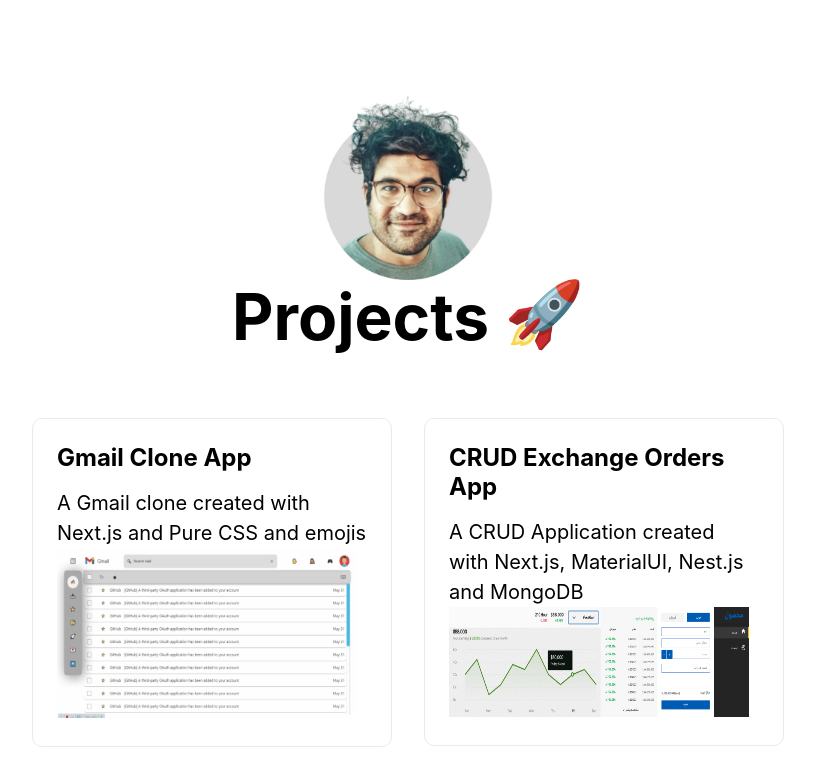
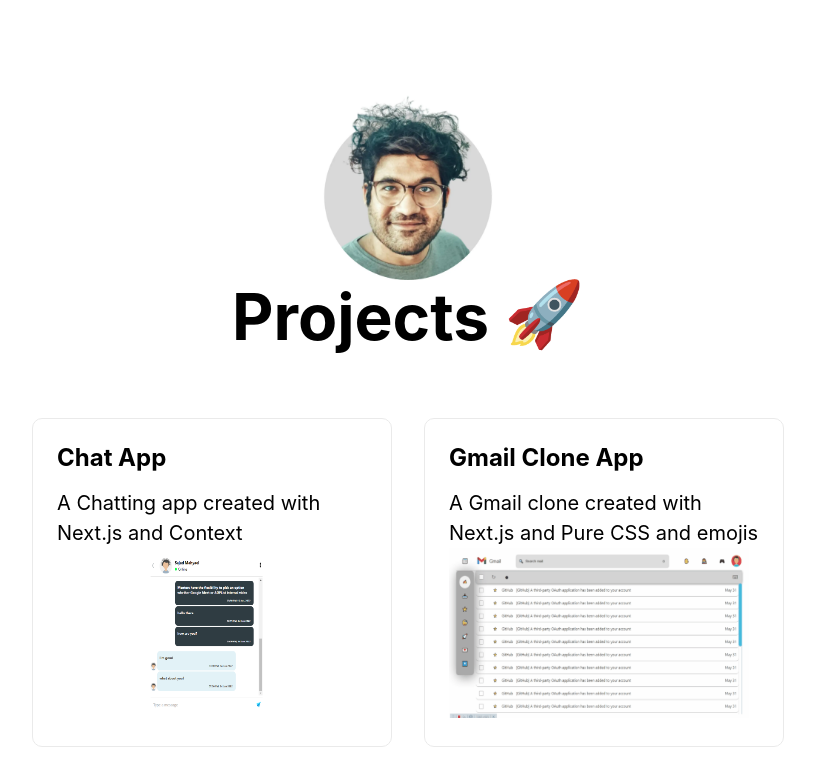
Before and after one commit to Sajadmhy/Sajad-Mahyaei-Portfolio, a Next.js app: page /projects in a window 1280 px wide. Shown: the top 778 px of the page, without its empty margins (232-1047 px from the left). Built offline with nearby package versions, Linux system fonts and the light colour scheme.

Commit message:
Add Chat App project to projects.jsx

```diff
--- a/pages/projects.jsx
+++ b/pages/projects.jsx
@@ -5,7 +5,7 @@
 
 export default function Projects() {
 
-  const [showButtons, setShowButtons] = useState([false,false,false,false,false]);
+  const [showButtons, setShowButtons] = useState([false,false,false,false,false,false]);
 
   function handleShow(index) {
     const btns = [...showButtons]
@@ -39,6 +39,23 @@
         <div className={styles.grid}>
 
           <div className={styles.card} onMouseEnter={() => handleShow(0)} onMouseLeave={() => handleHide(0)}>
+            <h2>Chat App</h2>
+            <p>A Chatting app created with Next.js and Context</p>
+            <Image
+              src="/chat.png"
+              width={300}
+              height={170}
+              alt="chat app project"
+              />
+            <div className={styles.btns} style={{display: showButtons[0] ? 'flex' : 'none'}} >
+              <a target="_blank" rel="noreferrer" href="https://github.com/Sajadmhy/Chat-App" className={styles.code}>
+            <button>Code</button></a>
+            <a target="_blank" rel="noreferrer" href="https://magical-cranachan-86bddd.netlify.app/" className={styles.preview}>
+            <button>Preview</button></a>
+            </div>
+          </div>
+
+          <div className={styles.card} onMouseEnter={() => handleShow(1)} onMouseLeave={() => handleHide(1)}>
             <h2>Gmail Clone App</h2>
             <p>A Gmail clone created with Next.js and Pure CSS and emojis</p>
             <Image
@@ -47,7 +64,7 @@
               height={170}
               alt="gmail clone project"
               />
-            <div className={styles.btns} style={{display: showButtons[0] ? 'flex' : 'none'}} >
+            <div className={styles.btns} style={{display: showButtons[1] ? 'flex' : 'none'}} >
               <a target="_blank" rel="noreferrer" href="https://github.com/Sajadmhy/gmail-clone" className={styles.code}>
             <button>Code</button></a>
             <a target="_blank" rel="noreferrer" href="https://main--deluxe-churros-437829.netlify.app/" className={styles.preview}>
@@ -56,7 +73,7 @@
 
           </div>
 
-          <div className={styles.card} onMouseEnter={() => handleShow(1)} onMouseLeave={() => handleHide(1)}>
+          <div className={styles.card} onMouseEnter={() => handleShow(2)} onMouseLeave={() => handleHide(2)}>
             <h2>CRUD Exchange Orders App</h2>
             <p>A CRUD Application created with Next.js, MaterialUI, Nest.js and MongoDB</p>
             <Image
@@ -65,7 +82,7 @@
               height={110}
               alt="crud exchange app"
               />
-            <div className={styles.btns} style={{display: showButtons[1] ? 'flex' : 'none'}} >
+            <div className={styles.btns} style={{display: showButtons[2] ? 'flex' : 'none'}} >
             <a target="_blank" rel="noreferrer" href="https://github.com/Sajadmhy/WW-client" className={styles.code}>
             <button>Code</button></a>
             <a target="_blank" rel="noreferrer" href="https://stately-zabaione-b81df0.netlify.app/" className={styles.preview}>
@@ -73,7 +90,7 @@
             </div>
           </div>
 
-          <div className={styles.card} onMouseEnter={() => handleShow(2)} onMouseLeave={() => handleHide(2)}>
+          <div className={styles.card} onMouseEnter={() => handleShow(3)} onMouseLeave={() => handleHide(3)}>
             <h2>Location Sharing Modal</h2>
             <p>An app to save a user&apos;s location with React.js, ContextAPI and Leaflet.js</p>
             <Image
@@ -82,7 +99,7 @@
               height={170}
               alt="location sharing modal"
               />
-            <div className={styles.btns} style={{display: showButtons[2] ? 'flex' : 'none'}} >
+            <div className={styles.btns} style={{display: showButtons[3] ? 'flex' : 'none'}} >
             <a target="_blank" rel="noreferrer" href="https://github.com/Sajadmhy/location-sharing-modal" className={styles.code}>
             <button>Code</button></a>
             <a target="_blank" rel="noreferrer" href="https://sajadmhy.github.io/location-sharing-modal" className={styles.preview}>
@@ -90,7 +107,7 @@
             </div>
           </div>
 
-          <div className={styles.card} onMouseEnter={() => handleShow(3)} onMouseLeave={() => handleHide(3)}>
+          <div className={styles.card} onMouseEnter={() => handleShow(4)} onMouseLeave={() => handleHide(4)}>
             <h2>BattleShip Game</h2>
             <p>A game of battleship game created with HTML, CSS and JavaScript</p>
             <Image
@@ -99,7 +116,7 @@
               height={150}
               alt="Battleship"
               />
-            <div className={styles.btns} style={{display: showButtons[3] ? 'flex' : 'none'}} >
+            <div className={styles.btns} style={{display: showButtons[4] ? 'flex' : 'none'}} >
             <a target="_blank" rel="noreferrer" href="https://github.com/Sajadmhy/Battleship" className={styles.code}>
             <button>Code</button></a>
             <a target="_blank" rel="noreferrer" href="https://sajadmhy.github.io/Battleship/" className={styles.preview}>
@@ -107,7 +124,7 @@
             </div>
           </div>
 
-          <div className={styles.card} onMouseEnter={() => handleShow(4)} onMouseLeave={() => handleHide(4)}>
+          <div className={styles.card} onMouseEnter={() => handleShow(5)} onMouseLeave={() => handleHide(5)}>
             <h2>Memory Card Game</h2>
             <p>A memory card game created with React and Pure CSS</p>
             <Image
@@ -116,7 +133,7 @@
               height={150}
               alt="memory card game"
               />
-            <div className={styles.btns} style={{display: showButtons[4] ? 'flex' : 'none'}} >
+            <div className={styles.btns} style={{display: showButtons[5] ? 'flex' : 'none'}} >
             <a target="_blank" rel="noreferrer" href="https://github.com/Sajadmhy/memory-card-game" className={styles.code}>
             <button>Code</button></a>
             <a target="_blank" rel="noreferrer" href="https://sajadmhy.github.io/memory-card-game/" className={styles.preview}>
```
Also changed, not shown: public/chat.png (added).
